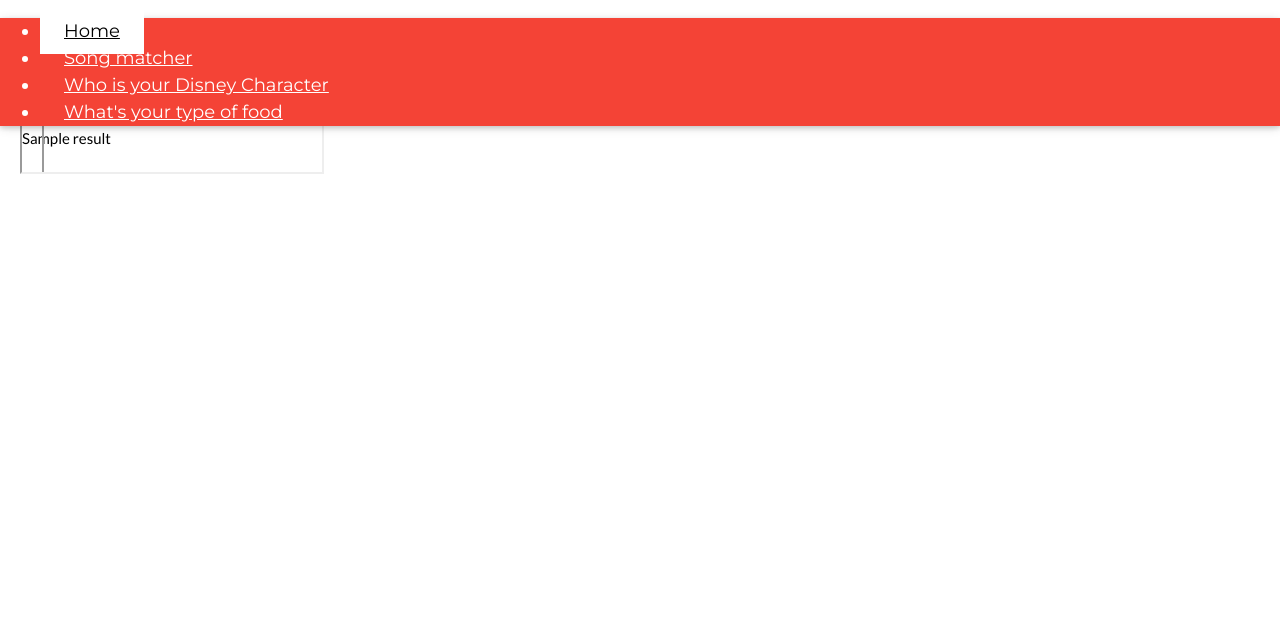
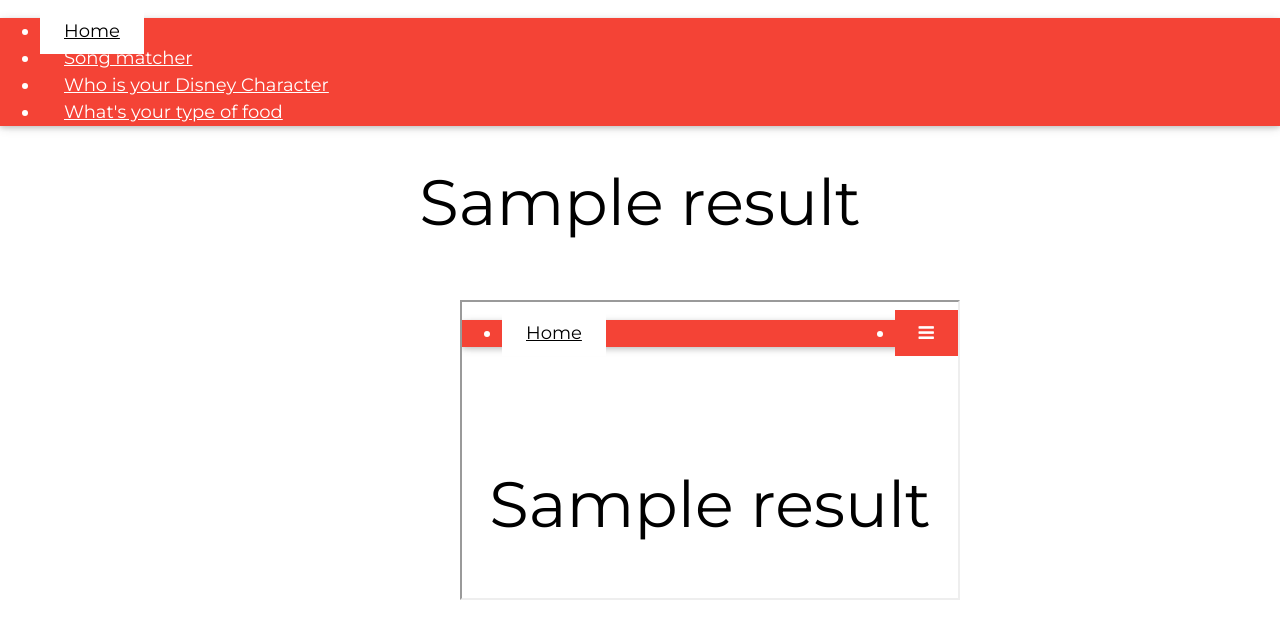
Before and after one commit to amordiaz97/group4, a Python web app: template project4/templates/song.html in a window 1280 px wide. Shown: the top 639 px of the page. Run offline with Jinja, Linux system fonts and the light colour scheme; the template is opened without the code that fills it: most values are stand-ins (such as "Sample title", 1, 10 or a date in 2020); some libraries are stand-ins or nearby versions.

```diff
--- a/project4/static/css/project-draft.css
+++ b/project4/static/css/project-draft.css
@@ -49,6 +49,10 @@ mark {
 
 #video{
 	position: absolute;
-	top: 20px;
-	left: 20px;
+	top:300px;
+	left: 460px;
 }
+
+.text{
+	text-align: center;
+}
--- a/project4/templates/homepage.html
+++ b/project4/templates/homepage.html
@@ -32,7 +32,8 @@ body,h1,h2,h3,h4,h5,h6 {font-family: "Lato", sans-serif}
 
 <!-- Header -->
 <div class="w3-container w3-red w3-center w3-padding-128">
-  <h1 class="w3-margin w3-jumbo">QUIZ YO LIFE</h1>
+  <h1 class = "w3-margin w3-jumbo"> QUIZ YO LIFE </h1>
+
 <!--   <button class="w3-btn w3-padding-16 w3-large w3-margin-top">Get Started</button> -->
 </div>
 <br>
@@ -46,7 +47,7 @@ body,h1,h2,h3,h4,h5,h6 {font-family: "Lato", sans-serif}
 </style>
 </center>
 <body>
-<!-- {% include 'song.html' %}   <!-- Stephen suggested this action in case we wanted to include the same template in different files -->
+<!-- {# {% include 'song.html' %} #}  <!-- Stephen suggested this action in case we wanted to include the same template in different files -->
 
 <head>
 
--- a/project4/templates/song.html
+++ b/project4/templates/song.html
@@ -31,14 +31,9 @@ body,h1,h2,h3,h4,h5,h6 {font-family: "Lato", sans-serif}
 <br>
 <br>
 
-<p>
-{{ result }}
- </p>
- <br>
- <br>
- <br>
- <br>
- <br>
- <br>
-<iframe id = "video" src = "{{ link }}">
+<h1 class="w3-margin w3-jumbo">
+	<p class = "text">{{ result }} </p>
+</h1>
+
+<iframe id = "video" src = "{{ link }}" width="500px" height="300px">
 </iframe>
```
